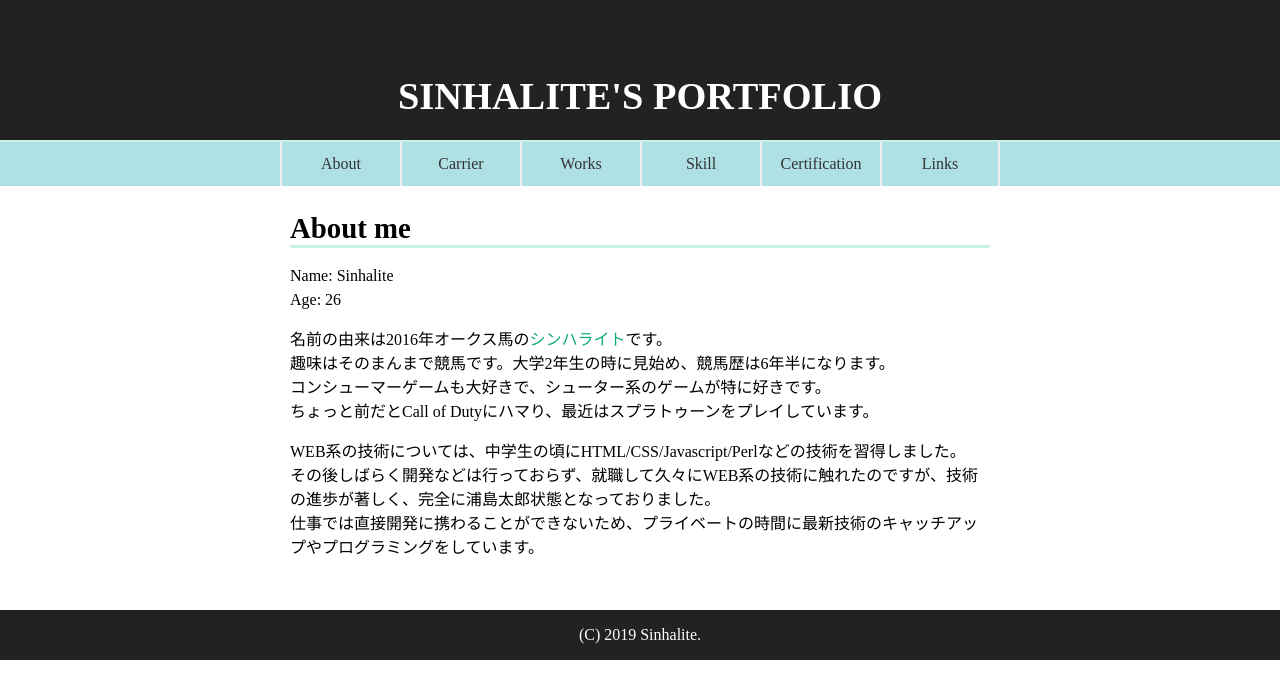
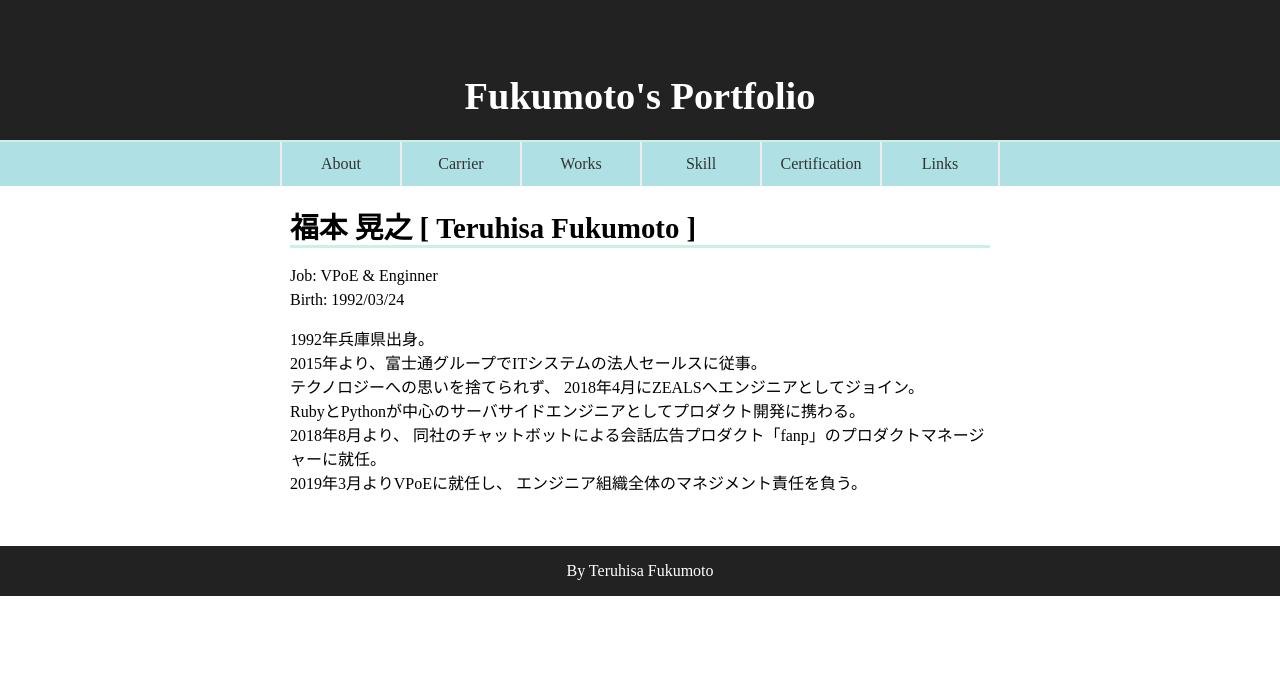
Before and after one commit to f-teruhisa/fukumoto_portfolio, a React (Create React App) app: page / in a window 1280 px wide. Shown: the top 698 px of the page. Built offline with nearby package versions, Linux system fonts and the light colour scheme.

Commit message:
change name into fukumoto

```diff
--- a/src/components/About.js
+++ b/src/components/About.js
@@ -2,22 +2,19 @@ import React from 'react';
 
 const About = () => (
   <div id="about">
-    <h2>About me</h2>
+    <h2>福本 晃之 [ Teruhisa Fukumoto ]</h2>
     <div className="bio">
       <p>
-        Name: Sinhalite<br />
-        Age: 26<br />
+        Job: VPoE & Enginner<br />
+        Birth: 1992/03/24<br />
       </p>
       <p>
-        名前の由来は2016年オークス馬の<a href="https://ja.wikipedia.org/wiki/%E3%82%B7%E3%83%B3%E3%83%8F%E3%83%A9%E3%82%A4%E3%83%88" target="_blank" rel="noreferrer noopener">シンハライト</a>です。<br />
-        趣味はそのまんまで競馬です。大学2年生の時に見始め、競馬歴は6年半になります。<br />
-        コンシューマーゲームも大好きで、シューター系のゲームが特に好きです。<br />
-        ちょっと前だとCall of Dutyにハマり、最近はスプラトゥーンをプレイしています。<br />
-      </p>
-      <p>
-        WEB系の技術については、中学生の頃にHTML/CSS/Javascript/Perlなどの技術を習得しました。<br />
-        その後しばらく開発などは行っておらず、就職して久々にWEB系の技術に触れたのですが、技術の進歩が著しく、完全に浦島太郎状態となっておりました。<br />
-        仕事では直接開発に携わることができないため、プライベートの時間に最新技術のキャッチアップやプログラミングをしています。
+        1992年兵庫県出身。 <br />
+        2015年より、富士通グループでITシステムの法人セールスに従事。 <br />
+        テクノロジーへの思いを捨てられず、 2018年4月にZEALSへエンジニアとしてジョイン。 <br />
+        RubyとPythonが中心のサーバサイドエンジニアとしてプロダクト開発に携わる。<br />
+        2018年8月より、 同社のチャットボットによる会話広告プロダクト「fanp」のプロダクトマネージャーに就任。 <br />
+        2019年3月よりVPoEに就任し、 エンジニア組織全体のマネジメント責任を負う。
       </p>
     </div>
   </div>
--- a/src/components/Footer.js
+++ b/src/components/Footer.js
@@ -2,7 +2,7 @@ import React from 'react'
 
 const Footer = () => (
   <footer className="footer">
-    (C) 2019 Sinhalite.
+    By Teruhisa Fukumoto
   </footer>
 );
 
--- a/src/components/Header.js
+++ b/src/components/Header.js
@@ -3,7 +3,7 @@ import React from 'react'
 const Header = () => (
   <React.Fragment>
     <header className="App-header">
-      <h1 className="App-title">SINHALITE'S PORTFOLIO</h1>
+      <h1 className="App-title">Fukumoto's Portfolio</h1>
     </header>
   </React.Fragment>
 );
```
